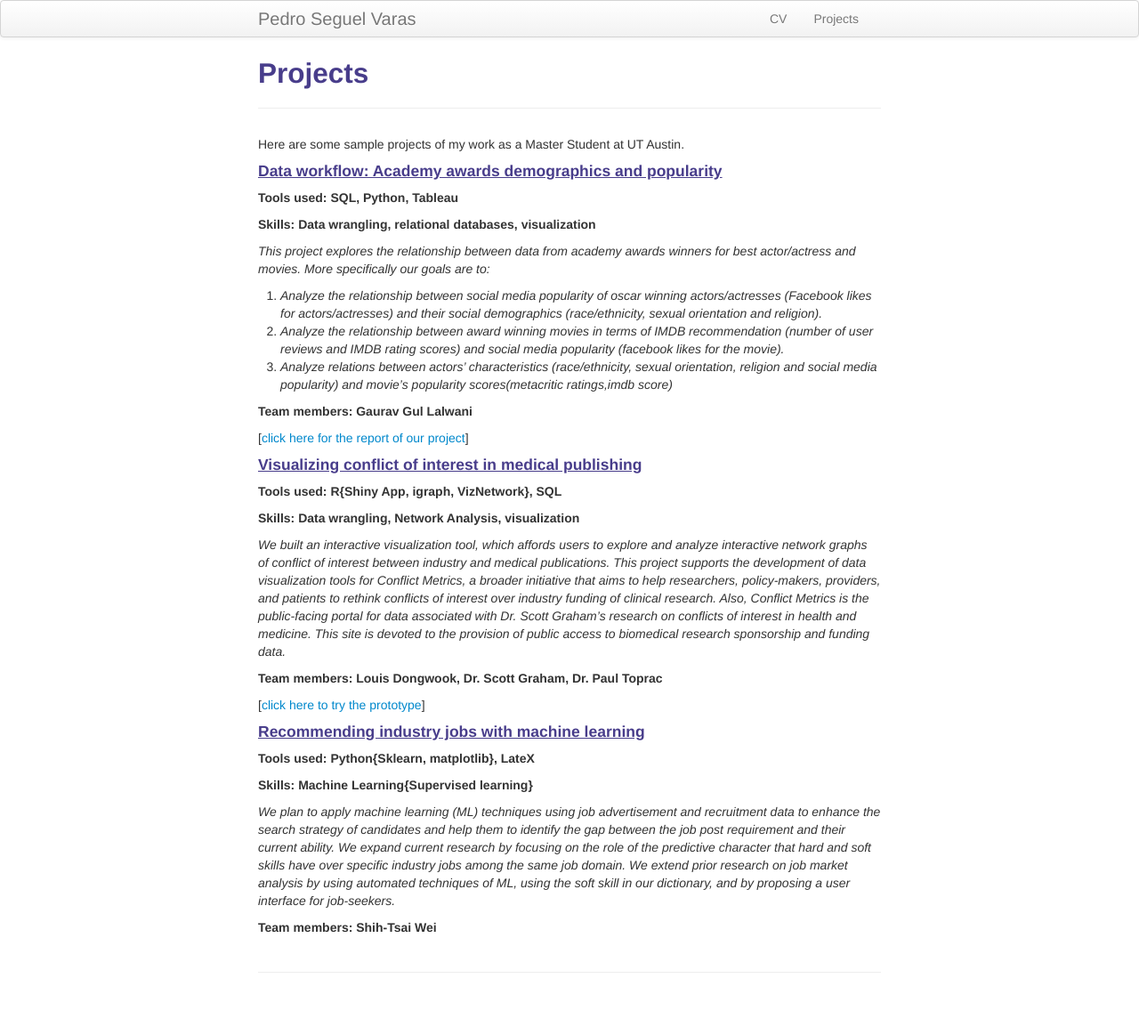
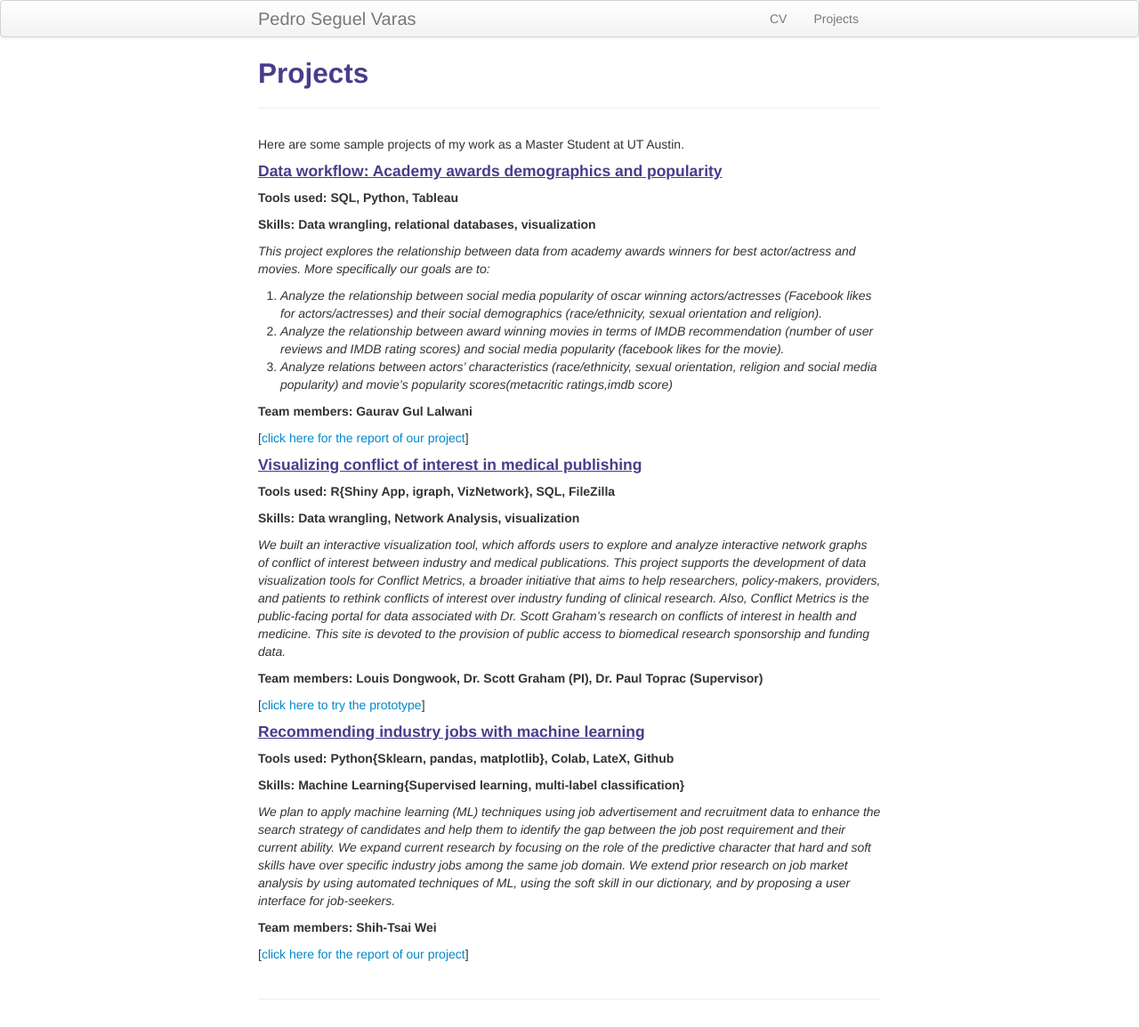
Before and after one commit to ppseguel/-ppseguel.github.io, a Jekyll site: the page built from pages/research.md, in a window 1280 px wide. Shown: the whole page at 89% size. Built offline with Jekyll 4.4.1, drawn with Linux system fonts in a browser that asks for light colours; before the commit the page ends 1124 px from its top, so only the background shows below that.

Commit message:
adding outline documentation and link to file

```diff
--- a/pages/research.md
+++ b/pages/research.md
@@ -21,26 +21,28 @@ Here are some sample projects of my work as a Master Student at UT Austin.
 [[click here for the report of our project]({{ BASE_PATH}}/pages/working_papers/Datawrangling.pdf)]
 
 #### <u>Visualizing conflict of interest in medical publishing</u>
-<b>Tools used: R{Shiny App, igraph, VizNetwork}, SQL</b>
+<b>Tools used: R{Shiny App, igraph, VizNetwork}, SQL, FileZilla</b>
 
 <b>Skills: Data wrangling, Network Analysis, visualization</b>
 
 <i>We built an interactive visualization tool, which affords users to explore and analyze interactive network graphs of conflict of interest between industry and medical publications.</i>
 <i>This project supports the development of data visualization tools for Conflict Metrics, a broader initiative that aims to help researchers, policy-makers, providers, and patients to rethink conflicts of interest over industry funding of clinical research. Also, Conflict Metrics is the public-facing portal for data associated with Dr. Scott Graham's research on conflicts of interest in health and medicine. This site is devoted to the provision of public access to biomedical research sponsorship and funding data.</i>
 
-<b>Team members: Louis Dongwook, Dr. Scott Graham, Dr. Paul Toprac </b>
+<b>Team members: Louis Dongwook, Dr. Scott Graham (PI), Dr. Paul Toprac (Supervisor) </b>
 
 [<a href="http://129.114.17.166/visnetwork/">click here to try the prototype</a>]
 
 
 #### <u>Recommending industry jobs with machine learning</u>
-<b> Tools used: Python{Sklearn, matplotlib}, LateX </b>
+<b> Tools used: Python{Sklearn, pandas, matplotlib}, Colab, LateX, Github </b>
 
-<b>Skills: Machine Learning{Supervised learning} </b>
+<b>Skills: Machine Learning{Supervised learning, multi-label classification} </b>
 
 <i>We plan to apply machine learning (ML) techniques using job advertisement and recruitment data to enhance the search strategy of candidates and help them to identify the gap between the job post requirement and their current ability. We expand current research by focusing on the role of the predictive character that hard and soft skills have over specific industry jobs among the same job domain. We extend prior research on job market analysis by using automated techniques of ML, using the soft skill in our dictionary, and by proposing a user interface for job-seekers.</i>
 
 <b>Team members: Shih-Tsai Wei </b>
+
+[[click here for the report of our project]({{ BASE_PATH}}/pages/working_papers/Outline_Seguel_Wei.pdf)]
 
 
 <!-- Note: this is how to write a comment in HTML. Everything in here won't show up on your webpage.-->
```
Also changed, not shown: 1 other file.
